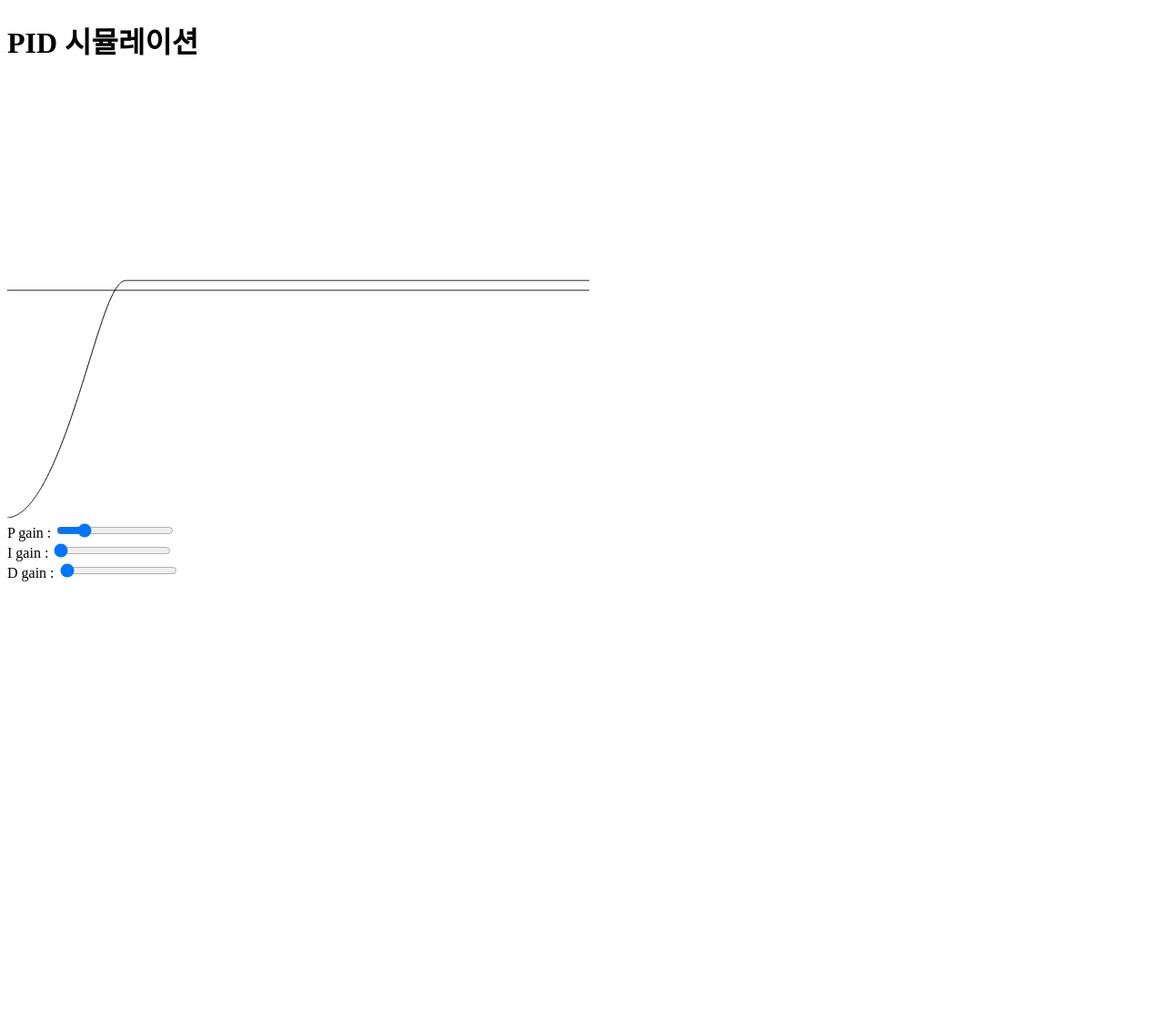
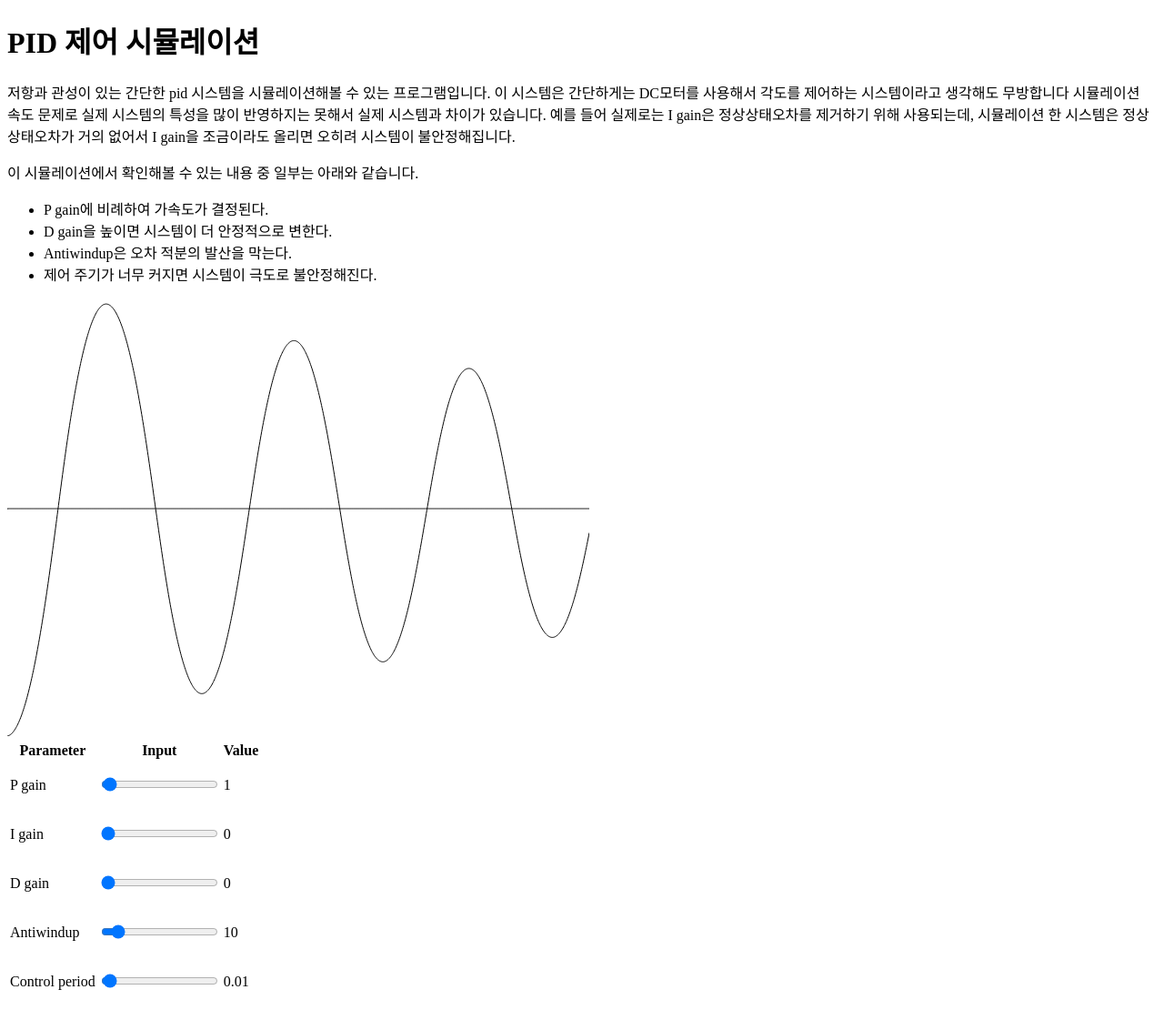
Before and after one commit to unknownpgr/pid-simulation, a plain HTML site: page index.html in a window 1280 px wide. Shown: the whole page at 91% size. Before the commit the page ends 800 px from the top, so only its background shows below. Drawn offline with Linux system fonts and the light colour scheme.

Commit message:
Update system

```diff
--- a/index.html
+++ b/index.html
@@ -9,55 +9,94 @@
 
 <body>
   <h1>
-    PID 시뮬레이션
+    PID 제어 시뮬레이션
   </h1>
   <div>
-
+    <p>
+      저항과 관성이 있는 간단한 pid 시스템을 시뮬레이션해볼 수 있는 프로그램입니다.
+      이 시스템은 간단하게는 DC모터를 사용해서 각도를 제어하는 시스템이라고 생각해도 무방합니다
+      시뮬레이션 속도 문제로 실제 시스템의 특성을 많이 반영하지는 못해서 실제 시스템과 차이가 있습니다.
+      예를 들어 실제로는 I gain은 정상상태오차를 제거하기 위해 사용되는데,
+      시뮬레이션 한 시스템은 정상상태오차가 거의 없어서 I gain을 조금이라도 올리면 오히려 시스템이 불안정해집니다.
+    </p>
+    <p>
+      이 시뮬레이션에서 확인해볼 수 있는 내용 중 일부는 아래와 같습니다.
+    <ul>
+      <li>P gain에 비례하여 가속도가 결정된다.</li>
+      <li>D gain을 높이면 시스템이 더 안정적으로 변한다.</li>
+      <li>Antiwindup은 오차 적분의 발산을 막는다.</li>
+      <li>제어 주기가 너무 커지면 시스템이 극도로 불안정해진다.</li>
+    </ul>
+    </p>
   </div>
   <div>
     <canvas id="cnv" width="640" height="480"></canvas>
   </div>
   <div>
-    <div>
-      P gain : <input type="range" min="0" max="5" step="0.01" value="1" id="inputP" onchange="updateGain(event)"
-        oninput="updateGain(event)">
-    </div>
-    <div>
-      I gain : <input type="range" min="0" max="10" step="0.01" value="0" id="inputI" onchange="updateGain(event)"
-        oninput="updateGain(event)">
-    </div>
-    <div>
-      D gain : <input type="range" min="0" max="5" step="0.01" value="0" id="inputD" onchange="updateGain(event)"
-        oninput="updateGain(event)">
-    </div>
+    <table>
+      <thead>
+        <th>Parameter</th>
+        <th>Input</th>
+        <th>Value</th>
+      </thead>
+      <tbody id="parameterTableBody">
+      </tbody>
+    </table>
   </div>
   <script>
     const ctx = cnv.getContext('2d')
 
-    let gainP = inputP.value;
-    let gainI = inputI.value;
-    let gainD = inputD.value;
+    let parameters = {
+      'P gain': { value: 1 },
+      'I gain': { value: 0, max: 1 },
+      'D gain': { value: 0 },
+      'Antiwindup': { value: 10, max: 100 },
+      'Control period': { value: 0.01, min: 0.001, max: 0.5, step: 0.001 },
+    }
 
-    console.log(gainP, gainI, gainD)
+    function tdWrap(element) {
+      let td = document.createElement("td")
+      td.appendChild(element);
+      return td;
+    }
 
-    function updateGain(event) {
-      let { target } = event;
-      let { value } = target;
-      switch (target.id) {
-        case 'inputP': gainP = value;
-          break;
-        case 'inputI': gainI = value;
-          break;
-        case 'inputD': gainD = value;
-          break;
+    Object.keys(parameters).forEach(key => {
+      let config = parameters[key]
+
+      let label = document.createElement("label");
+      let input = document.createElement("input");
+      let row = document.createElement("tr")
+      let display = document.createElement('p');
+
+      row.appendChild(tdWrap(label));
+      row.appendChild(tdWrap(input));
+      row.appendChild(tdWrap(display));
+
+      label.innerText = key;
+      input.type = 'range';
+      input.min = config.min ? config.min : 0;
+      input.max = config.max ? config.max : 50;
+      input.step = config.step ? config.step : 0.01;
+      input.value = config.value;
+      display.innerText = input.value;
+      input.onchange = input.oninput = function () {
+        config.value = +input.value;
+        display.innerText = input.value;
+        simulate();
       }
-      simulate()
-    }
+      parameterTableBody.appendChild(row);
+    })
 
     function simulate() {
       const duration = 10;
+
+      const gainP = parameters['P gain'].value
+      const gainI = parameters['I gain'].value
+      const gainD = parameters['D gain'].value
+      const antiwindup = parameters['Antiwindup'].value;
+      const dt = parameters['Control period'].value;
+
       const fraction = 100;
-      const antiwindup = 5;
 
       let dest = t => 50
       let getControl = c => x => Math.atan(x / c) * c;
@@ -67,41 +106,43 @@
         v: 0,
         x: 0,
         m: 0.1,
-        dt: 0.01
       }
 
       let ts = []
       let ys = []
       let ds = []
+      let is = []
 
       let errBef = 0;
       let errI = 0;
-      for (let t = 0; t < duration; t += system.dt) {
+      for (let t = 0; t < duration; t += dt) {
         let destValue = dest(t)
 
         let err = destValue - system.x;
-        errI += err * system.dt;
+        errI += err * dt;
         if (errI > antiwindup) errI = antiwindup;
         if (errI < -antiwindup) errI = -antiwindup;
-        let errD = (err - errBef) / system.dt;
+        let errD = (err - errBef) / dt;
         errBef = err;
 
         let output = err * gainP + errI * gainI + errD * gainD;
         let acc = control(output) / system.m;
 
-        system.v += acc * system.dt;
-        if (system.v > 0) {
-          system.v -= fraction * system.dt;
-          if (system.v < 0) system.v = 0;
-        } else {
-          system.v += fraction * system.dt;
-          if (system.v > 0) system.v = 0;
-        }
-        system.x += system.v * system.dt;
+        system.v += acc * dt;
+        system.v -= system.v * 0.1 * dt;
+        // if (system.v > 0) {
+        //   system.v -= fraction * dt;
+        //   if (system.v < 0) system.v = 0;
+        // } else {
+        //   system.v += fraction * dt;
+        //   if (system.v > 0) system.v = 0;
+        // }
+        system.x += system.v * dt;
 
         ts.push(t);
         ys.push(system.x);
         ds.push(destValue);
+        is.push(errI);
       }
 
       ctx.clearRect(0, 0, 999, 999);
@@ -122,6 +163,15 @@
         ctx.lineTo(x, y);
       }
       ctx.stroke();
+
+      // ctx.beginPath()
+      // ctx.moveTo(-100, cnv.height);
+      // for (let i = 0; i < ts.length; i++) {
+      //   let x = ts[i] * cnv.width / duration;
+      //   let y = cnv.height / 2 - is[i] * 5;
+      //   ctx.lineTo(x, y);
+      // }
+      // ctx.stroke();
     }
 
     simulate()
```
